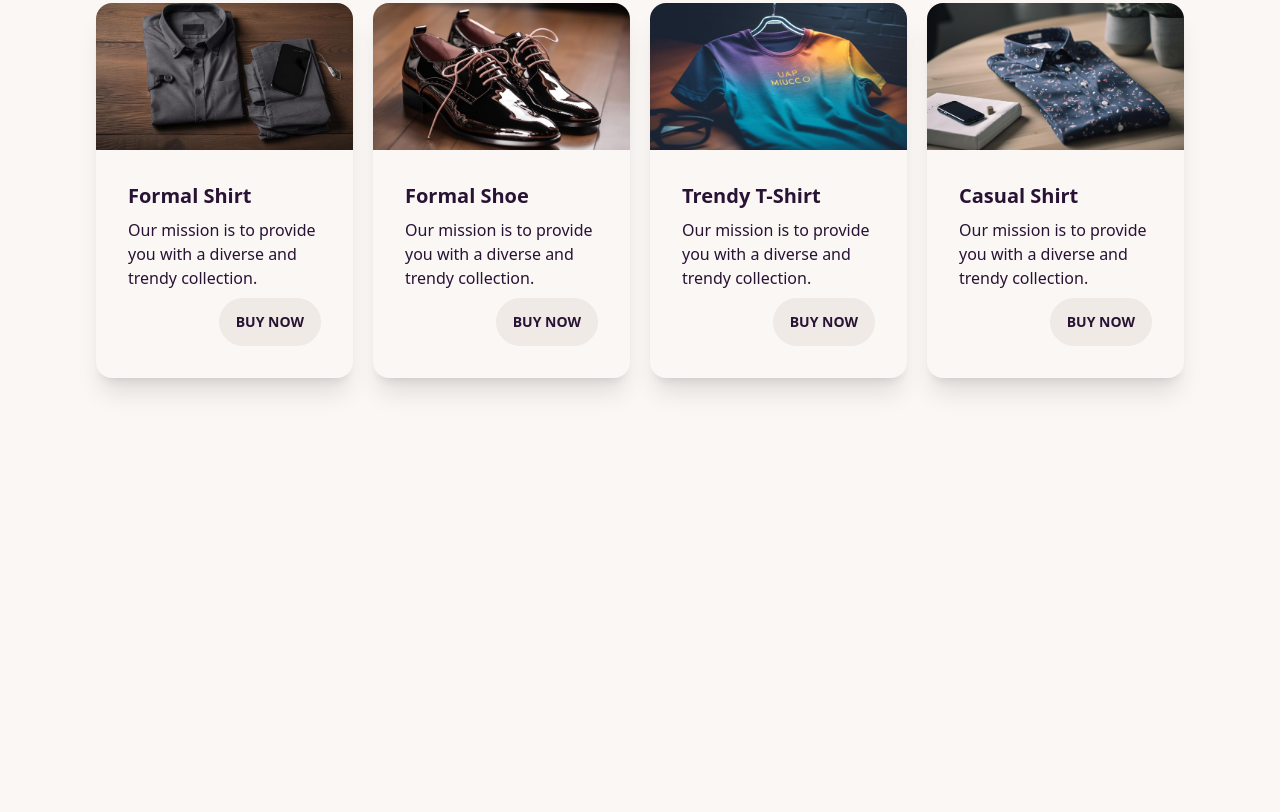
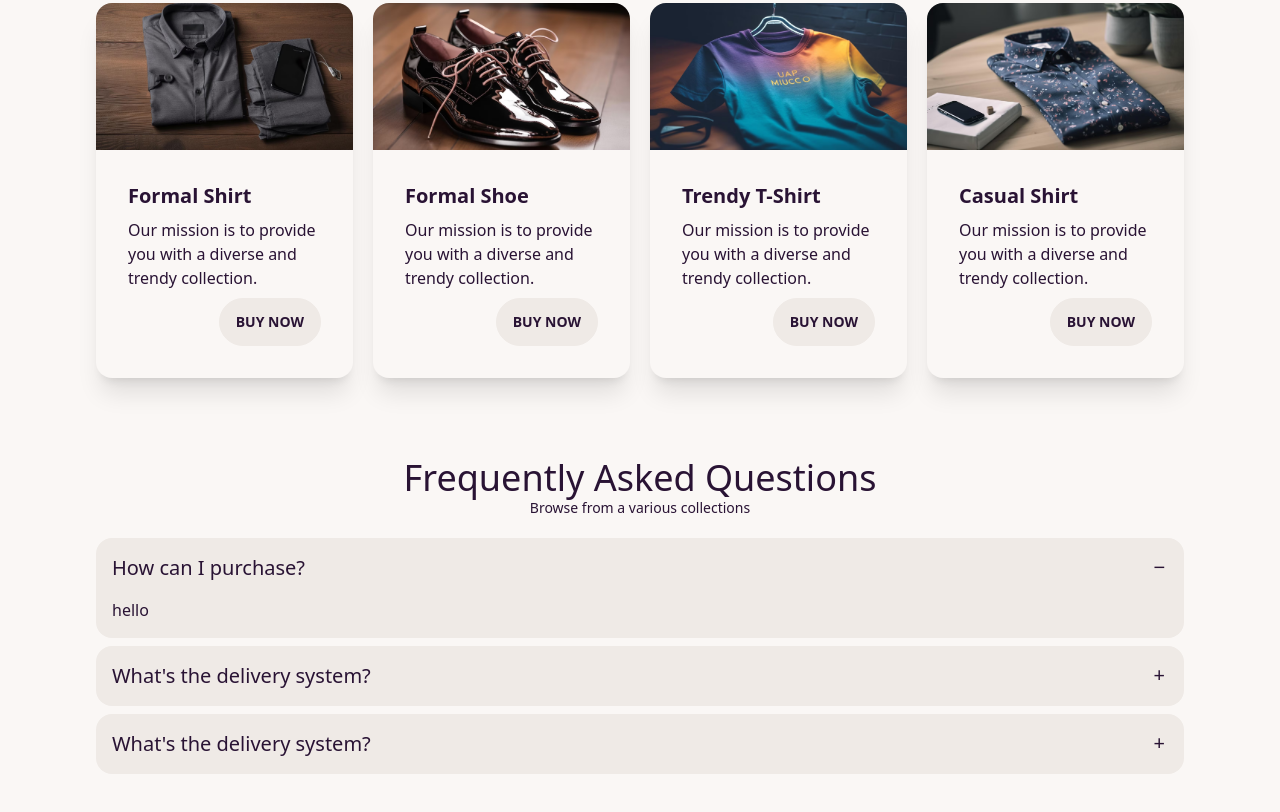
Before and after one commit to abidalili/Daisy-Man, a plain HTML site: page index.html in a window 1280 px wide. Shown: the part 1778-2590 px from the top of the page. Before the commit the page ends 2216 px from the top, so only its background shows below. Drawn offline with nearby package versions, Linux system fonts and the light colour scheme.

Commit message:
FAQ section added

```diff
--- a/index.html
+++ b/index.html
@@ -274,5 +274,43 @@
         </div>
       </div>
     </section>
+    <!-- FAQ Section -->
+    <section class="max-w-screen-xl mx-auto px-8 md:px-16 lg:px-24 py-5 my-10">
+      <!-- Heading -->
+
+      <div class="text-center pb-5">
+        <h1 class="text-2xl md:text-4xl">Frequently Asked Questions</h1>
+        <p class="text-sm">Browse from a various collections</p>
+      </div>
+
+      <!-- Accordion -->
+      <div class="collapse collapse-plus bg-base-200 mb-2">
+        <input type="radio" name="my-accordion-3" checked="checked" />
+        <div class="collapse-title text-xl font-medium">
+          How can I purchase?
+        </div>
+        <div class="collapse-content">
+          <p>hello</p>
+        </div>
+      </div>
+      <div class="collapse collapse-plus bg-base-200 mb-2">
+        <input type="radio" name="my-accordion-3" />
+        <div class="collapse-title text-xl font-medium">
+          What's the delivery system?
+        </div>
+        <div class="collapse-content">
+          <p>hello</p>
+        </div>
+      </div>
+      <div class="collapse collapse-plus bg-base-200 mb-2">
+        <input type="radio" name="my-accordion-3" />
+        <div class="collapse-title text-xl font-medium">
+          What's the delivery system?
+        </div>
+        <div class="collapse-content">
+          <p>hello</p>
+        </div>
+      </div>
+    </section>
   </body>
 </html>
```
